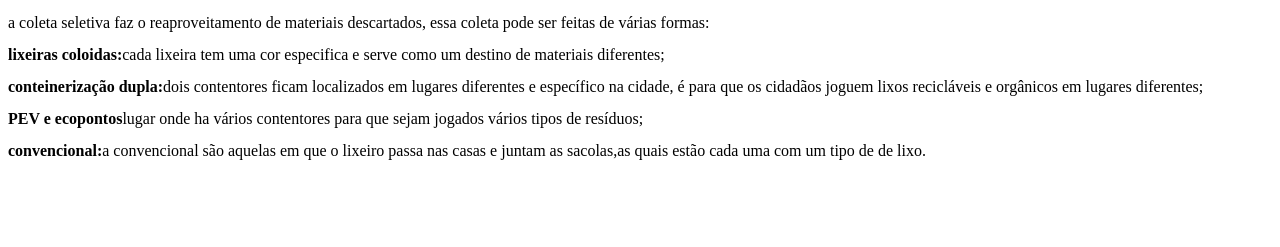
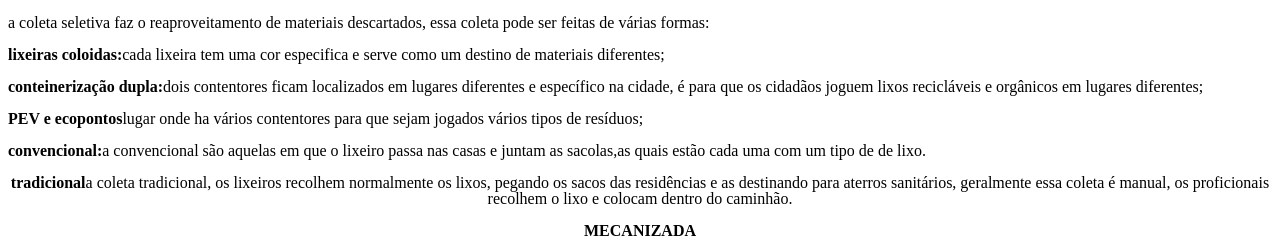
Before and after one commit to sthayane/concurso-agrinho-, a plain HTML site: page index.html in a window 1280 px wide. Shown: the part 743-990 px from the top of the page. Before the commit the page ends 910 px from the top, so only its background shows below. Drawn offline with Linux system fonts and the light colour scheme.

Commit message:
alteraçoes

```diff
--- a/index.html
+++ b/index.html
@@ -91,5 +91,8 @@ cidade, é para que os cidadãos joguem lixos recicláveis e orgânicos em lugar
 <p align="left" style="margin-bottom: 0cm; line-height: 100%"><strong>PEV e ecopontos</strong>lugar onde ha vários contentores para que sejam jogados vários tipos de resíduos;</p>
 <p align="left" style="margin-bottom: 0cm; line-height: 100%"><strong>convencional:</strong>a convencional são aquelas em que o lixeiro passa nas casas e juntam as sacolas,as
 quais estão cada uma com um tipo de de lixo.</p>
+<p align="center" style="margin-bottom: 0cm; line-height: 100%"><strong>tradicional</strong>a coleta tradicional, os lixeiros recolhem normalmente os lixos, pegando os sacos das residências e as destinando para aterros sanitários,
+geralmente essa coleta é manual, os proficionais recolhem o lixo e colocam dentro do caminhão.</p>
+<p align="center" style="margin-bottom: 0cm; line-height: 100%"><strong>MECANIZADA</strong></p>
 </body>
 </html>
```
